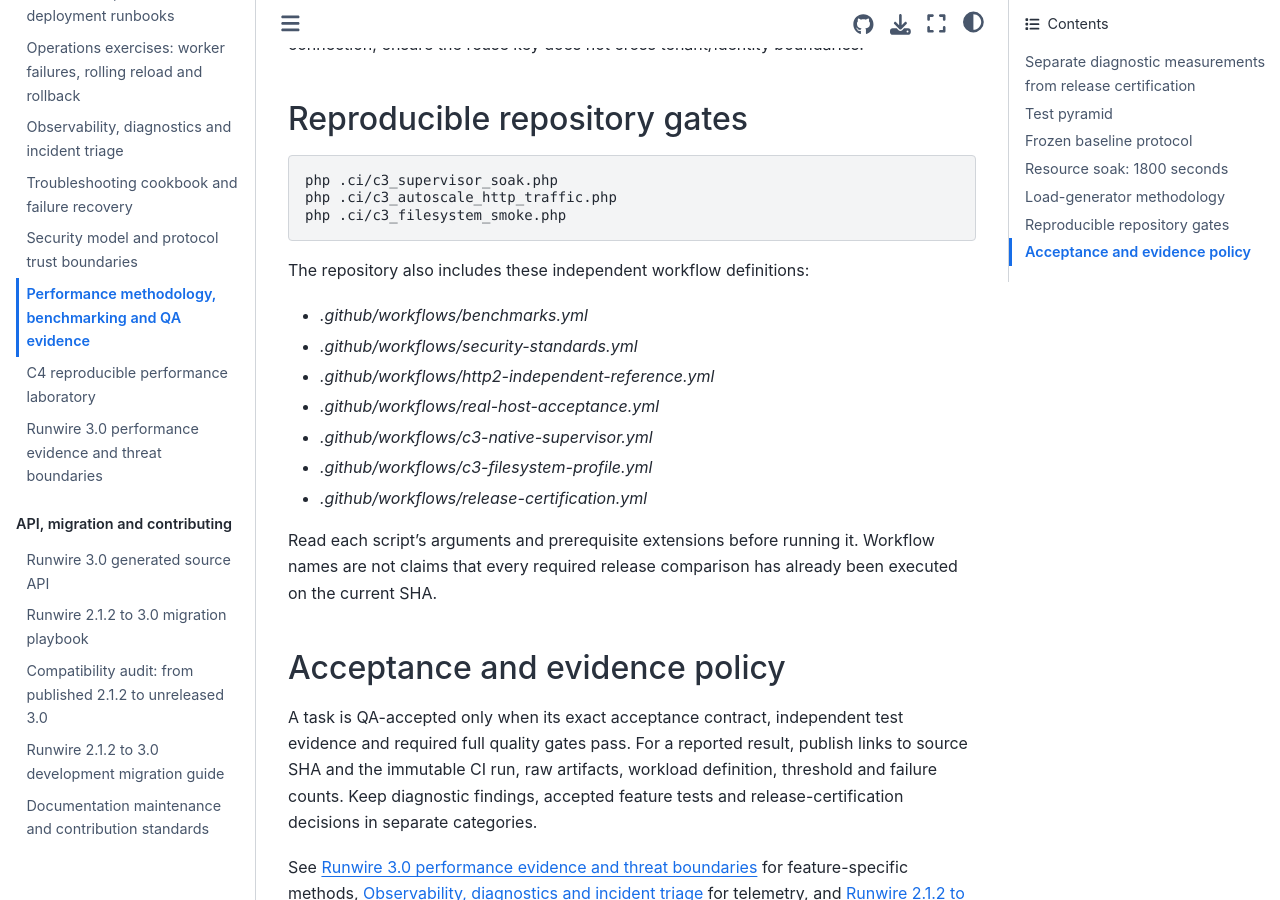
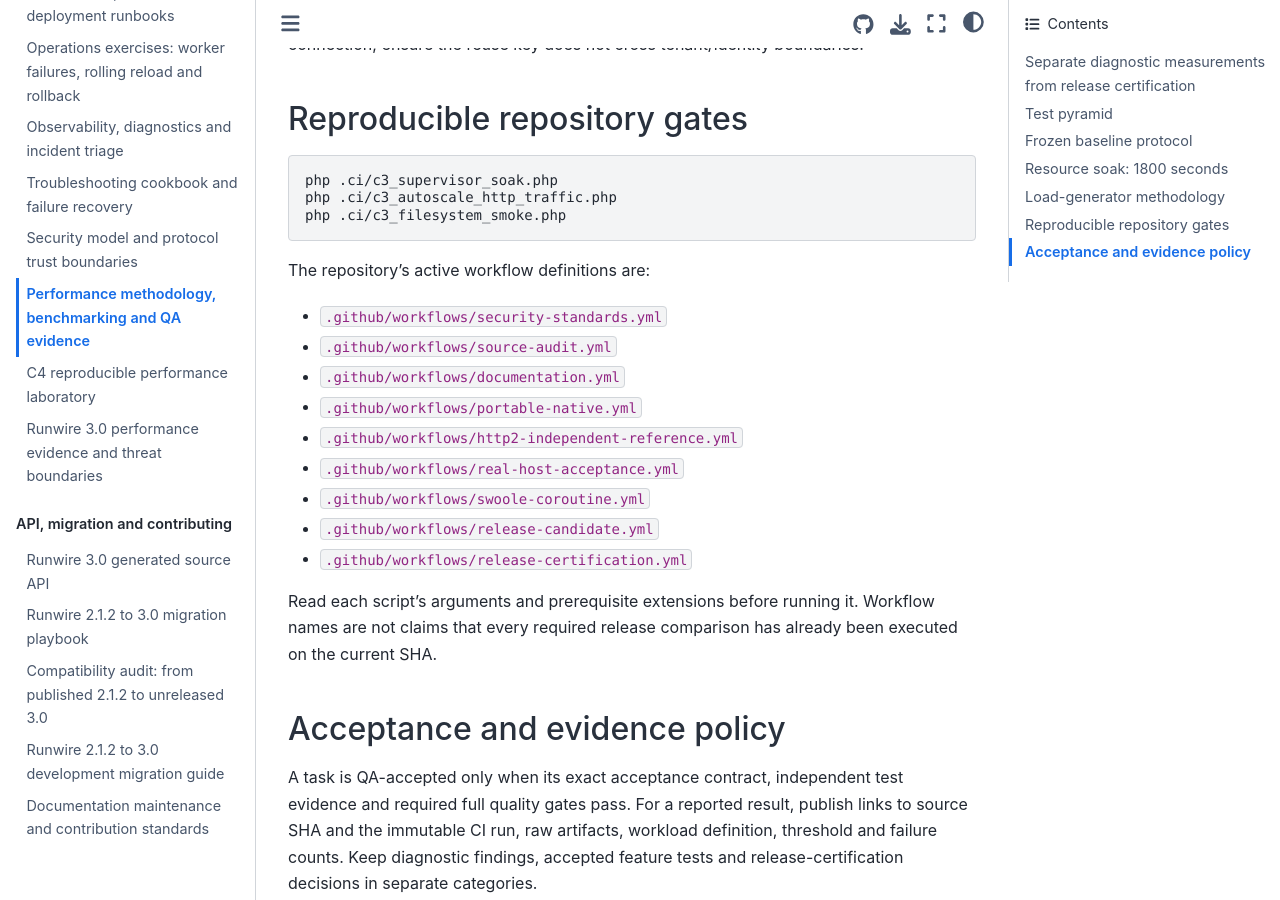
Before and after one commit to infocyph/Runwire, a Sphinx documentation site: the page built from docs/performance-qa-handbook-3.0.rst, in a window 1280 px wide and 900 px high, scrolled down 2617 px. Built offline with Sphinx 7.4.7 and the Sphinx Book theme 1.1.4, drawn with Linux system fonts in a browser that asks for light colours; some of the changed text lies outside the part shown.

Commit message:
:memo: docs(handbook): update release methodology and CI workflow references
- Update performance QA handbook text regarding task tracker and release methodology :memo:
- Refresh list of active GitHub Actions workflow definitions in documentation :memo:

```diff
--- a/docs/performance-qa-handbook-3.0.rst
+++ b/docs/performance-qa-handbook-3.0.rst
@@ -70,7 +70,7 @@
 * peer correctness, TLS/ALPN result and any retried requests;
 * git SHA, tooling versions, OS/kernel, payload sizes and tuning flags.
 
-The task tracker requires **five paired 180-second comparisons**,
+The release methodology requires **five paired 180-second comparisons**,
 both baseline and candidate throughput coefficient-of-variation below
 **2.5%**, and strict p99, RSS, successful RPS and correctness gates.
 Do not average away one failed peer, restart a bad trial silently
@@ -116,15 +116,17 @@
    php .ci/c3_autoscale_http_traffic.php
    php .ci/c3_filesystem_smoke.php
 
-The repository also includes these independent workflow definitions:
+The repository's active workflow definitions are:
 
-* `.github/workflows/benchmarks.yml`
-* `.github/workflows/security-standards.yml`
-* `.github/workflows/http2-independent-reference.yml`
-* `.github/workflows/real-host-acceptance.yml`
-* `.github/workflows/c3-native-supervisor.yml`
-* `.github/workflows/c3-filesystem-profile.yml`
-* `.github/workflows/release-certification.yml`
+* ``.github/workflows/security-standards.yml``
+* ``.github/workflows/source-audit.yml``
+* ``.github/workflows/documentation.yml``
+* ``.github/workflows/portable-native.yml``
+* ``.github/workflows/http2-independent-reference.yml``
+* ``.github/workflows/real-host-acceptance.yml``
+* ``.github/workflows/swoole-coroutine.yml``
+* ``.github/workflows/release-candidate.yml``
+* ``.github/workflows/release-certification.yml``
 
 Read each script's arguments and prerequisite extensions before
 running it. Workflow names are not claims that every required release
```
